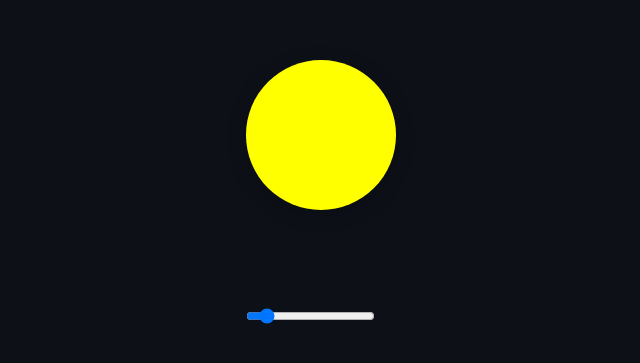
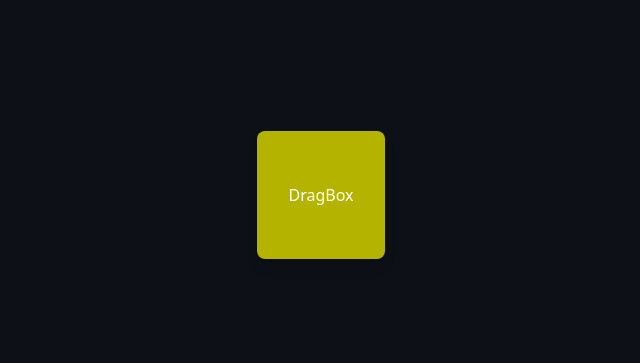
Before and after one commit to yashuyouwaraj/React-Learning, a React (Vite) app in the folder 06-Framer-Motion/: page / in a window 1280 px wide. Shown: the part 205-568 px from the top of the page, without its empty margins (319-959 px from the left). Built offline with nearby package versions, Linux system fonts and the light colour scheme.

Commit message:
UseTransform Example 1

```diff
--- a/06-Framer-Motion/src/App.tsx
+++ b/06-Framer-Motion/src/App.tsx
@@ -9,6 +9,7 @@
 import StaggerAnimation from "./components/StaggerAnimation"
 import AnimatedGallery from "./components/AnimatedGallery"
 import RangeSilder from "./components/RangeSilder"
+import DraggableBox from "./components/DraggableBox"
 
 // -------------- 1.Transformations --------------------
 // const App = () => {
@@ -158,10 +159,22 @@
 
 // export default App
 
+// const App = () => {
+//   return (
+//     <div>
+//       <RangeSilder />
+//     </div>
+//   )
+// }
+
+// export default App
+
+//----------------7.useTransform ------------------
+
 const App = () => {
   return (
     <div>
-      <RangeSilder />
+      <DraggableBox />
     </div>
   )
 }
--- /dev/null
+++ b/06-Framer-Motion/src/components/DraggableBox.tsx
@@ -0,0 +1,15 @@
+import { motion, useMotionValue, useTransform } from "motion/react"
+
+const DraggableBox = () => {
+    const x = useMotionValue(0)
+    const y=useMotionValue(0)
+
+    const backgroundColor = useTransform(x,[-100,100],['#ff0000','#00ff00'])
+  return (
+    <motion.div drag dragConstraints={{left:-200,right:200,top:-200,bottom:200}} style={{x,y,backgroundColor}} className="w-32 h-32 flex items-center justify-center rounded-lg shadow-lg cursor-pointer">
+        <span className="text-white">DragBox</span>
+    </motion.div>
+  )
+}
+
+export default DraggableBox
```
